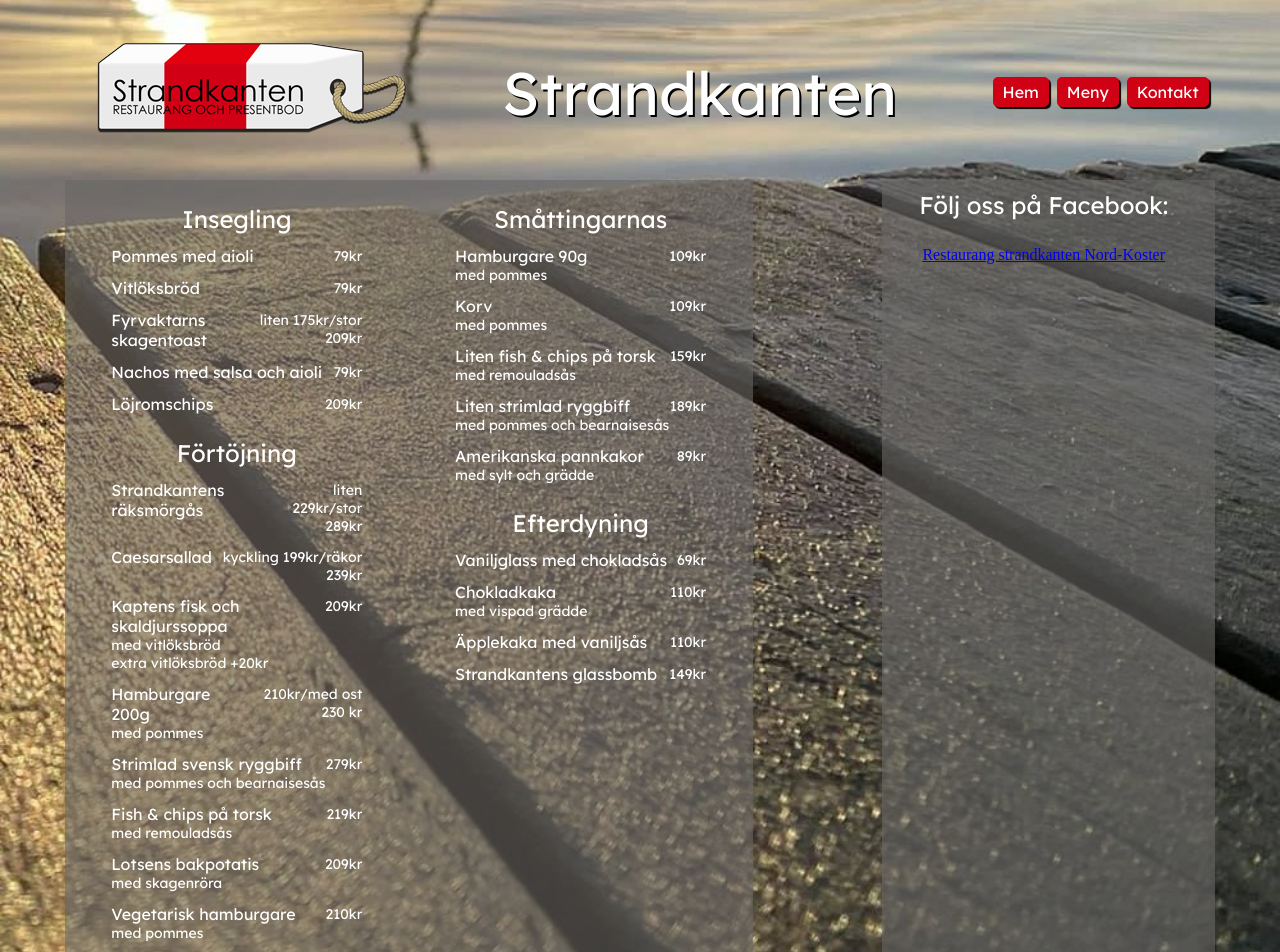
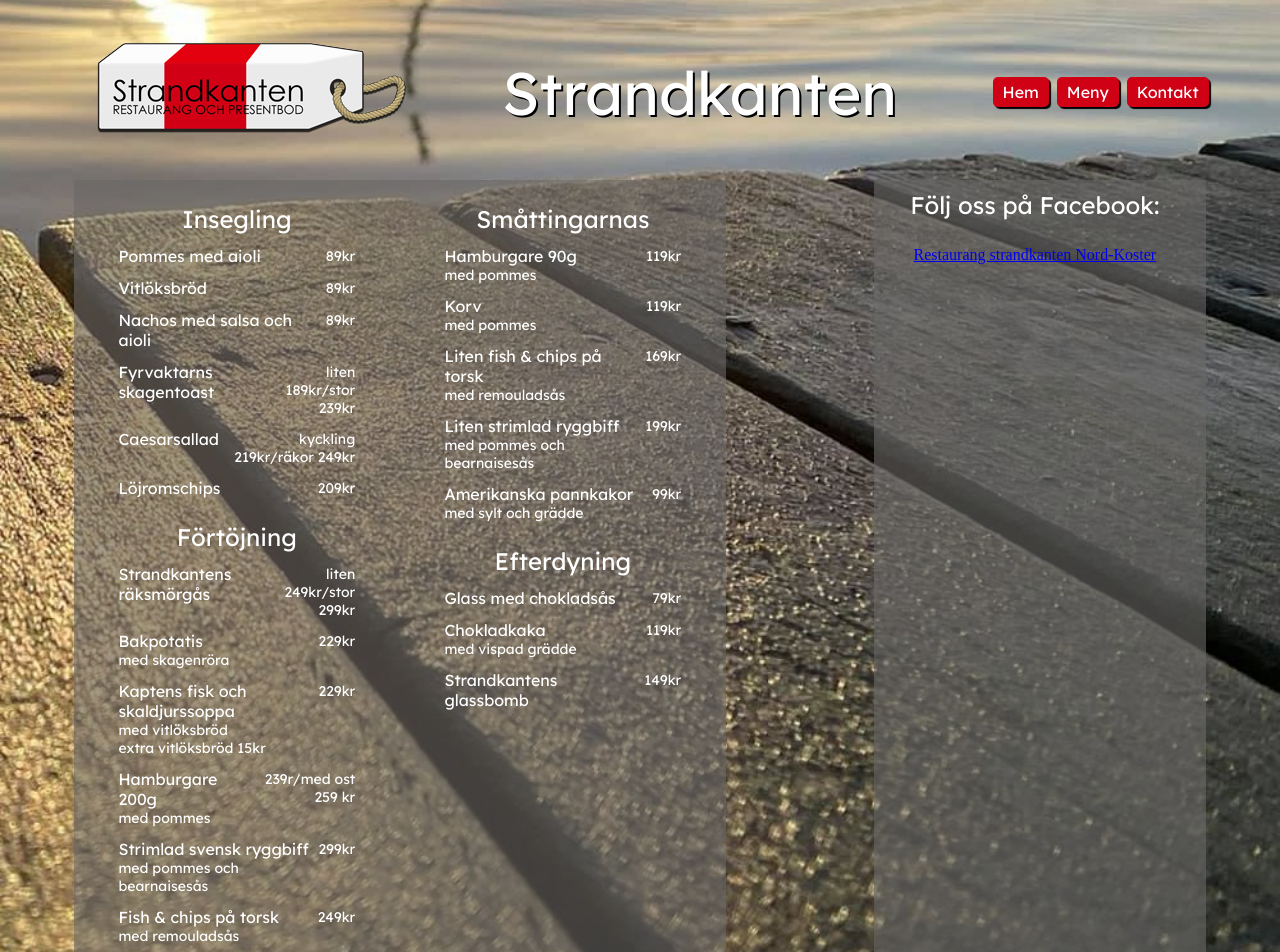
Before and after one commit to LisaStur/Strandkanten, a React (Create React App) app: page /menu in a window 1280 px wide. Shown: the top 952 px of the page. Built offline with nearby package versions, Linux system fonts and the light colour scheme.

Commit message:
Updated menu

```diff
--- a/src/components/Contact.js
+++ b/src/components/Contact.js
@@ -4,6 +4,19 @@ import styled from "styled-components";
 const Contact = () => {
   return (
     <div className="Block-background">
+      <MapBox>
+        <iframe
+          title="Strandkanten map"
+          src="https://www.google.com/maps/embed?pb=!1m18!1m12!1m3!1d515.3008139394348!2d11.011601829256326!3d58.89448019884429!2m3!1f0!2f0!3f0!3m2!1i1024!2i768!4f13.1!3m3!1m2!1s0x0%3A0x0!2zNTjCsDUzJzQwLjEiTiAxMcKwMDAnNDMuNyJF!5e0!3m2!1ssv!2sse!4v1612715756096!5m2!1ssv!2sse"
+          width="400"
+          height="300"
+          frameborder="0"
+          style={{ border: 0 }}
+          allowfullscreen=""
+          aria-hidden="false"
+          tabindex="0"
+        ></iframe>
+      </MapBox>
       <ContactTextSection>
         <h2>Här hittar du oss!</h2>
         <ContactText>
@@ -30,19 +43,6 @@ const Contact = () => {
           hitta plats åt alla.
         </ContactText>
       </ContactTextSection>
-      <MapBox>
-        <iframe
-          title="Strandkanten map"
-          src="https://www.google.com/maps/embed?pb=!1m18!1m12!1m3!1d515.3008139394348!2d11.011601829256326!3d58.89448019884429!2m3!1f0!2f0!3f0!3m2!1i1024!2i768!4f13.1!3m3!1m2!1s0x0%3A0x0!2zNTjCsDUzJzQwLjEiTiAxMcKwMDAnNDMuNyJF!5e0!3m2!1ssv!2sse!4v1612715756096!5m2!1ssv!2sse"
-          width="300"
-          height="200"
-          frameborder="0"
-          style={{ border: 0 }}
-          allowfullscreen=""
-          aria-hidden="false"
-          tabindex="0"
-        ></iframe>
-      </MapBox>
     </div>
   );
 };
@@ -78,13 +78,8 @@ const MapBox = styled.div`
   display: flex;
   justify-content: center;
   align-item: center;
-  padding: 12px;
 
   @media (min-width: 668px) {
-    padding: 24px;
-  }
-
-  @media (min-width: 1024px) {
-    padding: 8% 4% 0 0;
+    margin: 2% 0 30% 2%;
   }
 `;
--- a/src/components/FbLink.js
+++ b/src/components/FbLink.js
@@ -10,11 +10,11 @@ const FbLink = () => {
         data-href="https://www.facebook.com/strandkantenrestaurang"
         data-tabs="timeline"
         data-width="400"
-        data-height="600"
+        data-height=""
         data-small-header="false"
         data-adapt-container-width="false"
         data-hide-cover="false"
-        data-show-facepile="false"
+        data-show-facepile="true"
       >
         <blockquote
           cite="https://www.facebook.com/strandkantenrestaurang"
--- a/src/components/Menu.js
+++ b/src/components/Menu.js
@@ -3,24 +3,28 @@ import styled from "styled-components";
 
 const Menu = () => {
   return (
-    <MenySection>
+    <div className="Block-background-menu">
       <BigScreen>
         <MenyHeader>Insegling</MenyHeader>
         <EachEntry>
           <MenyEntry>Pommes med aioli</MenyEntry>
-          <Price>79kr</Price>
+          <Price>89kr</Price>
         </EachEntry>
         <EachEntry>
           <MenyEntry>Vitlöksbröd</MenyEntry>
-          <Price>79kr</Price>
+          <Price>89kr</Price>
+        </EachEntry>
+        <EachEntry>
+          <MenyEntry>Nachos med salsa och aioli</MenyEntry>
+          <Price>89kr</Price>
         </EachEntry>
         <EachEntry>
           <MenyEntry>Fyrvaktarns skagentoast</MenyEntry>
-          <Price>liten 175kr/stor 209kr</Price>
+          <Price>liten 189kr/stor 239kr</Price>
         </EachEntry>
         <EachEntry>
-          <MenyEntry>Nachos med salsa och aioli</MenyEntry>
-          <Price>79kr</Price>
+          <MenyEntry>Caesarsallad</MenyEntry>
+          <Price>kyckling 219kr/räkor 249kr</Price>
         </EachEntry>
         <EachEntry>
           <MenyEntry>Löjromschips</MenyEntry>
@@ -29,70 +33,66 @@ const Menu = () => {
         <MenyHeader>Förtöjning</MenyHeader>
         <EachEntry>
           <MenyEntry>Strandkantens räksmörgås</MenyEntry>
-          <Price>liten 229kr/stor 289kr</Price>
+          <Price>liten 249kr/stor 299kr</Price>
         </EachEntry>
         <EachEntry>
-          <MenyEntry>Caesarsallad</MenyEntry>
-          <Price>kyckling 199kr/räkor 239kr</Price>
+          <WithDetail>
+            <MenyEntry>Bakpotatis</MenyEntry>
+            <MenyDetail>med skagenröra</MenyDetail>
+          </WithDetail>
+          <Price>229kr</Price>
         </EachEntry>
         <EachEntry>
           <WithDetail>
             <MenyEntry>Kaptens fisk och skaldjurssoppa</MenyEntry>
             <MenyDetail>med vitlöksbröd</MenyDetail>
-            <MenyDetail>extra vitlöksbröd +20kr</MenyDetail>
+            <MenyDetail>extra vitlöksbröd 15kr</MenyDetail>
           </WithDetail>
-          <Price>209kr</Price>
+          <Price>229kr</Price>
         </EachEntry>
         <EachEntry>
           <WithDetail>
             <MenyEntry>Hamburgare 200g</MenyEntry>
             <MenyDetail>med pommes</MenyDetail>
           </WithDetail>
-          <Price>210kr/med ost 230 kr</Price>
+          <Price>239r/med ost 259 kr</Price>
         </EachEntry>
         <EachEntry>
           <WithDetail>
             <MenyEntry>Strimlad svensk ryggbiff</MenyEntry>
             <MenyDetail>med pommes och bearnaisesås</MenyDetail>
           </WithDetail>
-          <Price>279kr</Price>
+          <Price>299kr</Price>
         </EachEntry>
         <EachEntry>
           <WithDetail>
             <MenyEntry>Fish &amp; chips på torsk</MenyEntry>
             <MenyDetail>med remouladsås</MenyDetail>
           </WithDetail>
-          <Price>219kr</Price>
+          <Price>249kr</Price>
         </EachEntry>
         <EachEntry>
           <WithDetail>
-            <MenyEntry>Lotsens bakpotatis</MenyEntry>
-            <MenyDetail>med skagenröra</MenyDetail>
+            <MenyEntry>Halloumiburgare</MenyEntry>
+            <MenyDetail>med pommes</MenyDetail>
           </WithDetail>
-          <Price>209kr</Price>
+          <Price>239kr</Price>
+        </EachEntry>
+        <EachEntry>
+          <WithDetail>
+            <MenyEntry>Varmrökt lax</MenyEntry>
+            <MenyDetail>med kall sommarsallad och hjortronsås</MenyDetail>
+          </WithDetail>
+          <Price>279kr</Price>
         </EachEntry>
         <EachEntry>
           <WithDetail>
             <MenyEntry>Vegetarisk hamburgare</MenyEntry>
             <MenyDetail>med pommes</MenyDetail>
           </WithDetail>
-          <Price>210kr</Price>
+          <Price>239kr</Price>
         </EachEntry>
-        <EachEntry>
-          <WithDetail>
-            <MenyEntry>Halloumiburgare</MenyEntry>
-            <MenyDetail>med pommes</MenyDetail>
-          </WithDetail>
-          <Price>210kr</Price>
-        </EachEntry>
-        <EachEntry>
-          <WithDetail>
-            <MenyEntry>Varmrökt lax</MenyEntry>
-            <MenyDetail>med kall sommarsallad och hjortronsås</MenyDetail>
-          </WithDetail>
-          <Price>269kr</Price>
-        </EachEntry>
-        <EachEntry>
+        {/*<EachEntry>
           <WithDetail>
             <MenyEntry>Strandö-special</MenyEntry>
             <MenyDetail>
@@ -100,7 +100,7 @@ const Menu = () => {
             </MenyDetail>
           </WithDetail>
           <Price>dagspris</Price>
-        </EachEntry>
+        </EachEntry>*/}
       </BigScreen>
       <BigScreen>
         <MenyHeader>Småttingarnas</MenyHeader>
@@ -109,77 +109,63 @@ const Menu = () => {
             <MenyEntry>Hamburgare 90g</MenyEntry>
             <MenyDetail>med pommes</MenyDetail>
           </WithDetail>
-          <Price>109kr</Price>
+          <Price>119kr</Price>
         </EachEntry>
         <EachEntry>
           <WithDetail>
             <MenyEntry>Korv</MenyEntry>
             <MenyDetail>med pommes</MenyDetail>
           </WithDetail>
-          <Price>109kr</Price>
+          <Price>119kr</Price>
         </EachEntry>
         <EachEntry>
           <WithDetail>
             <MenyEntry>Liten fish &amp; chips på torsk</MenyEntry>
             <MenyDetail>med remouladsås</MenyDetail>
           </WithDetail>
-          <Price>159kr</Price>
+          <Price>169kr</Price>
         </EachEntry>
         <EachEntry>
           <WithDetail>
             <MenyEntry>Liten strimlad ryggbiff</MenyEntry>
             <MenyDetail>med pommes och bearnaisesås</MenyDetail>
           </WithDetail>
-          <Price>189kr</Price>
+          <Price>199kr</Price>
         </EachEntry>
         <EachEntry>
           <WithDetail>
             <MenyEntry>Amerikanska pannkakor</MenyEntry>
             <MenyDetail>med sylt och grädde</MenyDetail>
           </WithDetail>
-          <Price>89kr</Price>
+          <Price>99kr</Price>
         </EachEntry>
         <MenyHeader>Efterdyning</MenyHeader>
         <EachEntry>
-          <MenyEntry>Vaniljglass med chokladsås</MenyEntry>
-          <Price>69kr</Price>
+          <MenyEntry>Glass med chokladsås</MenyEntry>
+          <Price>79kr</Price>
         </EachEntry>
         <EachEntry>
           <WithDetail>
             <MenyEntry>Chokladkaka</MenyEntry>
             <MenyDetail>med vispad grädde</MenyDetail>
           </WithDetail>
-          <Price>110kr</Price>
+          <Price>119kr</Price>
         </EachEntry>
-        <EachEntry>
+        {/*<EachEntry>
           <MenyEntry>Äpplekaka med vaniljsås</MenyEntry>
           <Price>110kr</Price>
-        </EachEntry>
+        </EachEntry>*/}
         <EachEntry>
           <MenyEntry>Strandkantens glassbomb</MenyEntry>
           <Price>149kr</Price>
         </EachEntry>
       </BigScreen>
-    </MenySection>
+    </div>
   );
 };
 
 export default Menu;
 
-const MenySection = styled.section`
-  display: flex;
-  flex-direction: column;
-
-  background-color: rgba(105, 104, 102, 0.6);
-
-  @media (min-width: 668px) {
-    justify-content: space-between;
-  }
-
-  @media (min-width: 1024px) {
-    flex-direction: row;
-  }
-`;
 const BigScreen = styled.div`
   display: flex;
   flex-direction: column;
@@ -191,7 +177,7 @@ const BigScreen = styled.div`
 `;
 const MenyHeader = styled.h2`
   color: white;
-  font-family: "Lexend Deca", sans-serif;
+  font-family: "Lexend Deca";
   font-weight: normal;
   font-size: 24px;
   text-align: center;
--- a/src/index.css
+++ b/src/index.css
@@ -66,3 +66,20 @@ h2 {
     flex-direction: row;
   }
 }
+
+.Block-background-menu {
+  display: flex;
+  flex-direction: column;
+  background-color: rgba(105, 104, 102, 0.6);
+  width: 100%;
+
+  @media (min-width: 668px) {
+    flex-direction: row;
+  }
+}
+.Block-background-fb {
+  display: flex;
+  flex-direction: column;
+  background-color: rgba(105, 104, 102, 0.6);
+  padding: 0 10px 0 0;
+}
```
